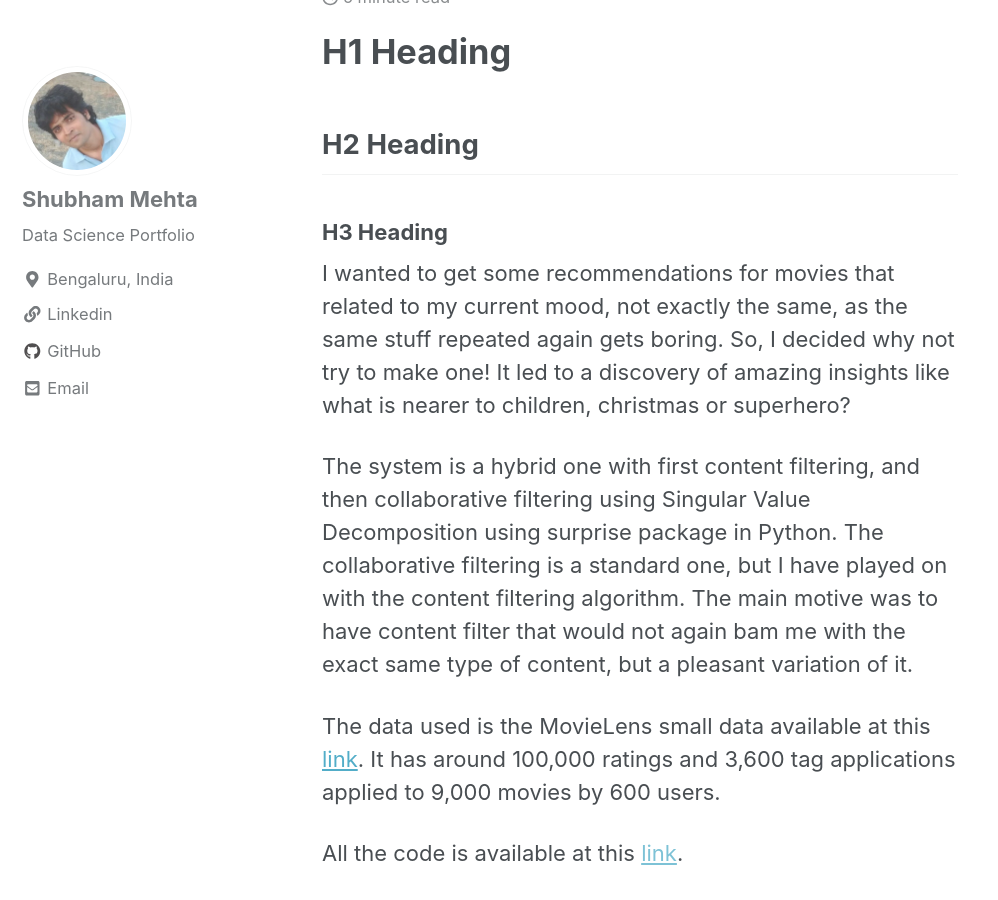
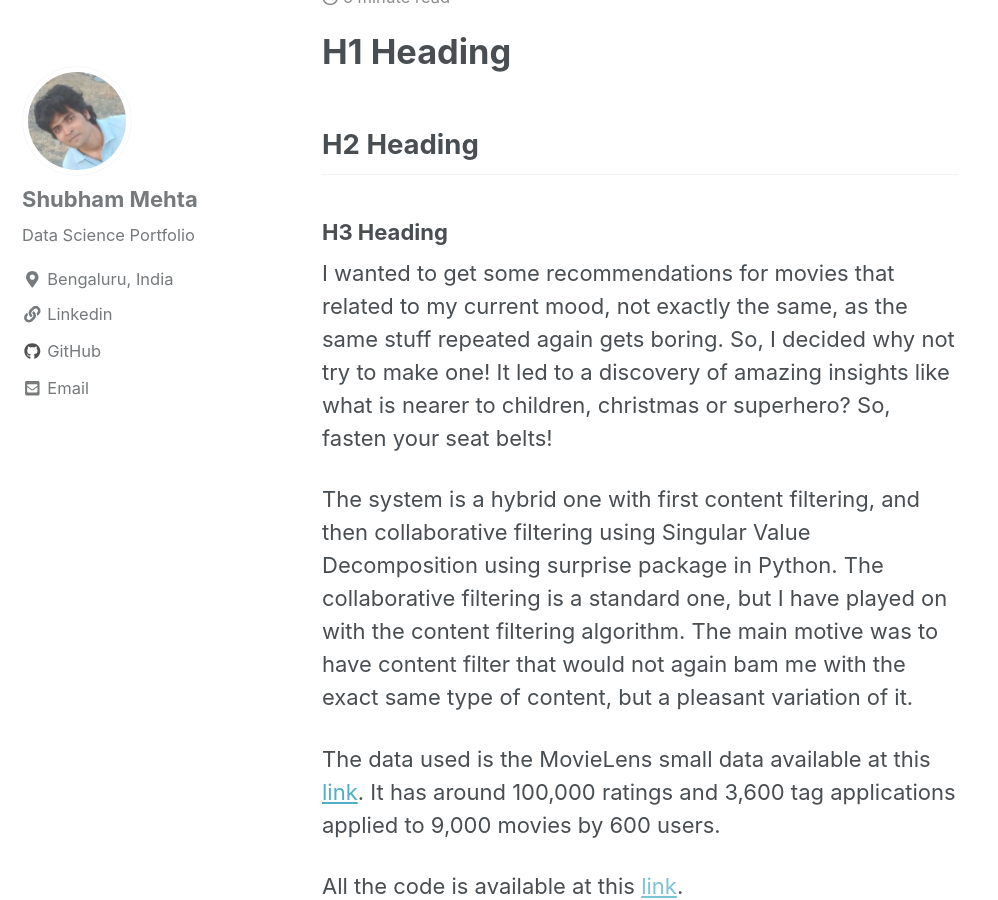
Before and after one commit to shubhambmehta/shubhambmehta.github.io, a Jekyll site: the page built from _posts/2018-10-06-moodvarietyreco.md, in a window 1280 px wide and 900 px high, scrolled down 644 px. Shown: the whole window, without its empty margins (0-998 px from the left). Built offline with Jekyll 4.4.1, drawn with Linux system fonts in a browser that asks for light colours; nearby versions of some CDN libraries; formulas are drawn with MathJax 3.

Commit message:
Update 2018-10-06-moodvarietyreco.md

```diff
--- a/_posts/2018-10-06-moodvarietyreco.md
+++ b/_posts/2018-10-06-moodvarietyreco.md
@@ -15,7 +15,7 @@
 
 ### H3 Heading
 
-I wanted to get some recommendations for movies that related to my current mood, not exactly the same, as the same stuff repeated again gets boring. So, I decided why not try to make one! It led to a discovery of amazing insights like what is nearer to children, christmas or superhero?
+I wanted to get some recommendations for movies that related to my current mood, not exactly the same, as the same stuff repeated again gets boring. So, I decided why not try to make one! It led to a discovery of amazing insights like what is nearer to children, christmas or superhero? So, fasten your seat belts!
 
 The system is a hybrid one with first content filtering, and then collaborative filtering using Singular Value Decomposition using surprise package in Python. The collaborative filtering is a standard one, but I have played on with the content filtering algorithm. The main motive was to have content filter that would not again bam me with the exact same type of content, but a pleasant variation of it.
 
```
